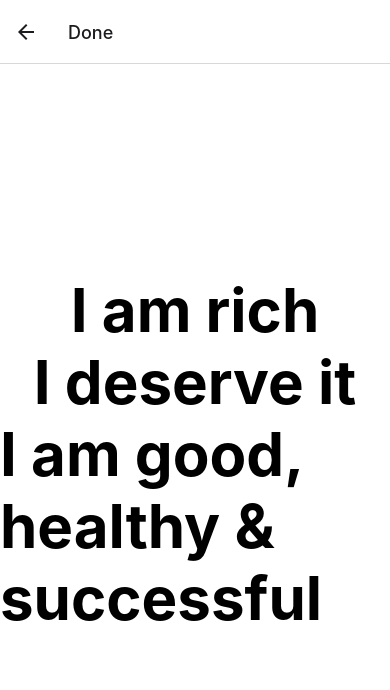
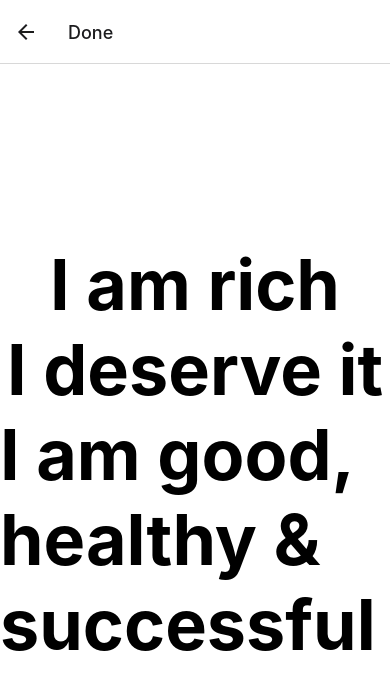
Before and after one commit to kingshokdtt/Homework3, a React Native app: screen /Profile in a window 390 px wide. Shown: the top 690 px of the page. Built offline with nearby package versions, Linux system fonts and the light colour scheme.

Commit message:
Homework3

```diff
--- a/screens/Profile/index.jsx
+++ b/screens/Profile/index.jsx
@@ -27,7 +27,7 @@ const styles = StyleSheet.create({
 
   text_2: {
     fontWeight:'bold',
-    fontSize:60,
+    fontSize:70,
     alignItems:'center',
     justifyContent:'center',
 
```
